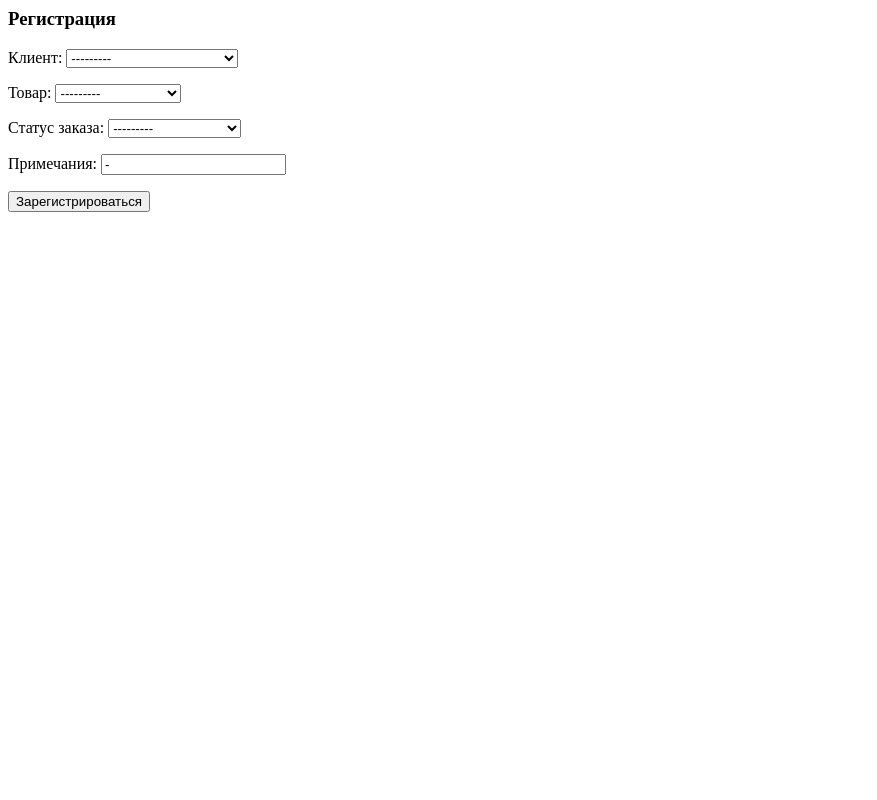
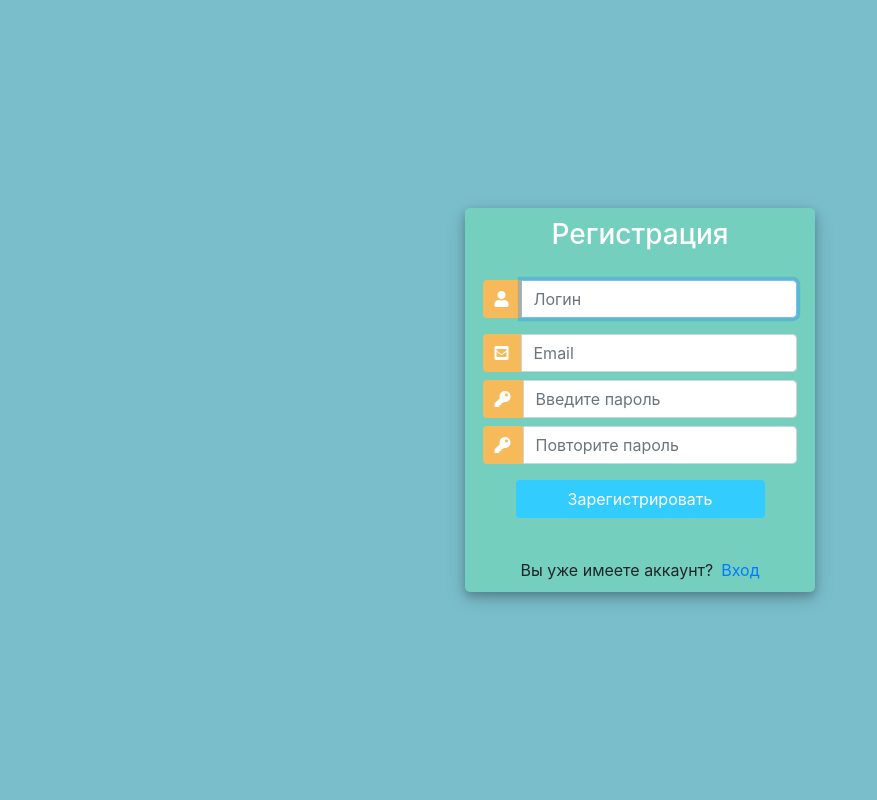
Before and after one commit to dimer3799/customer_management, a Django app: template accounts/templates/accounts/register.html in a window 1280 px wide. Shown: the whole page, without its empty margins (0-877 px from the left). Run offline with Django 3.2, Linux system fonts and the light colour scheme; the template is opened without the code that fills it: values that come from a table or form of the project are taken from there, others are empty; data comes from the database, SQL or seed files in the repository; both versions use the stored data as it was after the commit; some libraries are stand-ins or nearby versions.

Commit message:
create register page html and backend

```diff
--- a/accounts/forms.py
+++ b/accounts/forms.py
@@ -1,5 +1,10 @@
 from django.forms import ModelForm
+from django.contrib.auth.forms import UserCreationForm
+from django import forms
+# Загрузка модели пользователя
+from django.contrib.auth.models import User
 from .models import Order
+
 
 class OrderForm(ModelForm):
     # Форма индивидуального заказа
@@ -7,3 +12,9 @@ class OrderForm(ModelForm):
         model = Order
         # Разрешение полей модели Order
         fields = '__all__'
+
+
+class CreateUserForm(UserCreationForm):
+    class Meta:
+        model = User
+        fields = ['username', 'email', 'password1', 'password2']
--- a/accounts/templates/accounts/register.html
+++ b/accounts/templates/accounts/register.html
@@ -1,7 +1,134 @@
-<h3>Регистрация</h3>
 
-<form method="POST" action="">
-    {% csrf_token %}
-    {{ form.as_p }}
-    <input type="submit" name="Register" value="Зарегистрироваться">
-</form>
+<head>
+	<title>Вход</title>
+	<link rel="stylesheet" href="https://stackpath.bootstrapcdn.com/bootstrap/4.1.3/css/bootstrap.min.css" integrity="sha384-MCw98/SFnGE8fJT3GXwEOngsV7Zt27NXFoaoApmYm81iuXoPkFOJwJ8ERdknLPMO" crossorigin="anonymous">
+    <link rel="stylesheet" href="https://use.fontawesome.com/releases/v5.6.1/css/all.css" integrity="sha384-gfdkjb5BdAXd+lj+gudLWI+BXq4IuLW5IT+brZEZsLFm++aCMlF1V92rMkPaX4PP" crossorigin="anonymous">
+	<style>
+		body,
+		html {
+			margin: 0;
+			padding: 0;
+			height: 100%;
+			background: #7abecc !important;
+		}
+		.user_card {
+			width: 350px;
+			margin-top: auto;
+			margin-bottom: auto;
+			background: #74cfbf;
+			position: relative;
+			display: flex;
+			justify-content: center;
+			flex-direction: column;
+			padding: 10px;
+			box-shadow: 0 4px 8px 0 rgba(0, 0, 0, 0.2), 0 6px 20px 0 rgba(0, 0, 0, 0.19);
+			-webkit-box-shadow: 0 4px 8px 0 rgba(0, 0, 0, 0.2), 0 6px 20px 0 rgba(0, 0, 0, 0.19);
+			-moz-box-shadow: 0 4px 8px 0 rgba(0, 0, 0, 0.2), 0 6px 20px 0 rgba(0, 0, 0, 0.19);
+			border-radius: 5px;
+
+		}
+
+		.form_container {
+			margin-top: 20px;
+		}
+
+		#form-title{
+			color: #fff;
+		}
+		.login_btn {
+			width: 100%;
+			background: #33ccff !important;
+			color: white !important;
+		}
+		.login_btn:focus {
+			box-shadow: none !important;
+			outline: 0px !important;
+		}
+		.login_container {
+			padding: 0 2rem;
+		}
+		.input-group-text {
+			background: #f7ba5b !important;
+			color: white !important;
+			border: 0 !important;
+			border-radius: 0.25rem 0 0 0.25rem !important;
+		}
+		.input_user,
+		.input_pass:focus {
+			box-shadow: none !important;
+			outline: 0px !important;
+		}
+
+	</style>
+
+</head>
+<body>
+	<div class="container h-100">
+		<div class="d-flex justify-content-center h-100">
+			<div class="user_card">
+				<div class="d-flex justify-content-center">
+					<h3 id="form-title">Регистрация</h3>
+				</div>
+				<div class="d-flex justify-content-center form_container">
+
+					<form method="POST" action="">
+                        {% csrf_token %}
+						<div class="input-group mb-3">
+							<div class="input-group-append">
+								<span class="input-group-text"><i class="fas fa-user"></i></span>
+							</div>
+							{{ form.username }}
+						</div>
+						<div class="input-group mb-2">
+							<div class="input-group-append">
+								<span class="input-group-text"><i class="fas fa-envelope-square"></i></span>
+							</div>
+							{{ form.email }}
+						</div>
+						<div class="input-group mb-2">
+							<div class="input-group-append">
+								<span class="input-group-text"><i class="fas fa-key"></i></span>
+							</div>
+							{{ form.password1 }}
+						</div>
+						<div class="input-group mb-2">
+							<div class="input-group-append">
+								<span class="input-group-text"><i class="fas fa-key"></i></span>
+							</div>
+							{{ form.password2 }}
+						</div>
+
+				   		<div class="d-flex justify-content-center mt-3 login_container">
+				 			<input class="btn login_btn" type="submit" value="Зарегистрировать">
+				   		</div>
+					</form>
+				</div>
+
+				<div class="mt-4">
+					<div class="d-flex justify-content-center links">
+						Вы уже имеете аккаунт? <a href="{% url 'login' %}" class="ml-2">Вход</a>
+					</div>
+				</div>
+			</div>
+		</div>
+	</div>
+    <script src="https://ajax.googleapis.com/ajax/libs/jquery/3.3.1/jquery.min.js"></script>
+	<script>
+						/* Because i didnt set placeholder values in forms.py they will be set here using vanilla Javascript
+		//We start indexing at one because CSRF_token is considered and input field
+		 */
+
+		//Query All input fields
+		var form_fields = document.getElementsByTagName('input')
+		form_fields[1].placeholder='Логин';
+		form_fields[2].placeholder='Email';
+		form_fields[3].placeholder='Введите пароль';
+		form_fields[4].placeholder='Повторите пароль';
+
+
+		for (var field in form_fields){
+			form_fields[field].className += ' form-control'
+		}
+	</script>
+</body>
+</html>
--- a/accounts/views.py
+++ b/accounts/views.py
@@ -2,15 +2,15 @@ from django.shortcuts import render, redirect
 from django.http import HttpResponse
 from django.forms import inlineformset_factory
 from .models import Customer, Pruduct, Order
-from .forms import OrderForm
+from .forms import OrderForm, CreateUserForm
 from .filters import OrderFilter
 from django.contrib.auth.forms import UserCreationForm
 
 
 def registerPage(request):
-    form = UserCreationForm()
+    form = CreateUserForm()
     if request.method == 'POST':
-        form = UserCreationForm(request.POST)
+        form = CreateUserForm(request.POST)
         if form.is_valid():
             form.save()
     context = {'form': form}
```
Also changed, not shown: db.sqlite3.
